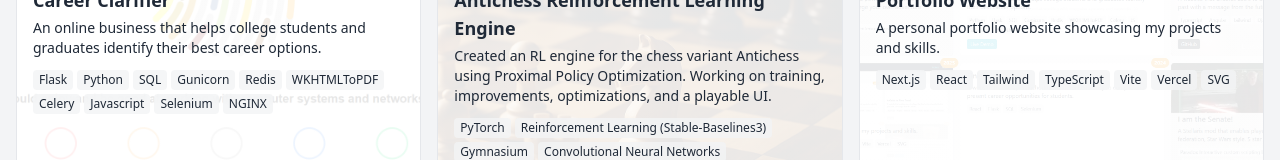
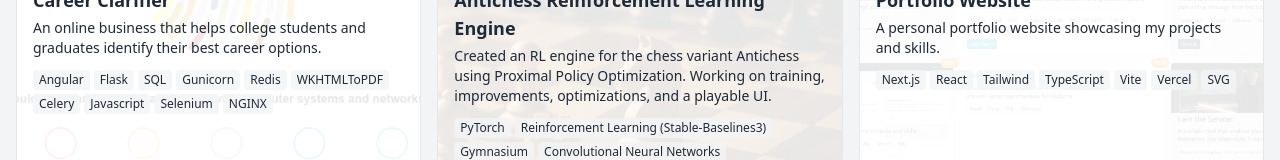
Before and after one commit to MaretRudAul/personal_portfolio, a Next.js app: page / in a window 1280 px wide. Shown: the part 291-451 px from the top of the page. Built offline with nearby package versions, Linux system fonts and the light colour scheme.

Commit message:
Updated tech stacks

```diff
--- a/src/components/Projects.tsx
+++ b/src/components/Projects.tsx
@@ -12,7 +12,7 @@ const projects: Project[] = [
     liveLink: 'https://careerclarifier.com',
     image: '/images/careerclarifier.png',
     year: '2020-Present',
-    techStack: ['Flask', 'Python', 'SQL', 'Gunicorn', 'Redis', 'WKHTMLToPDF', 'Celery', 'Javascript', 'Selenium', 'NGINX']
+    techStack: ['Angular', 'Flask', 'SQL', 'Gunicorn', 'Redis', 'WKHTMLToPDF', 'Celery', 'Javascript', 'Selenium', 'NGINX']
   },
   {
     title: 'Antichess Reinforcement Learning Engine',
```
